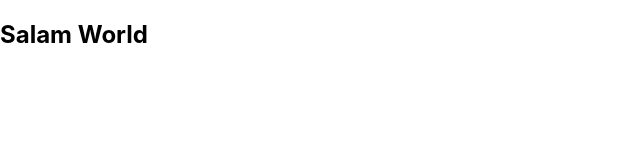
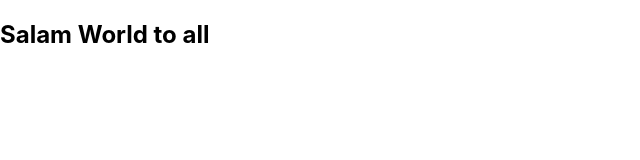
Before and after one commit to SaniaKhan159/myappfirst, a React (Create React App) app: page / in a window 1280 px wide. Shown: the top 160 px of the page, without its empty margins (0-640 px from the left). Built offline with nearby package versions, Linux system fonts and the light colour scheme.

Commit message:
updated message

```diff
--- a/src/App.js
+++ b/src/App.js
@@ -4,7 +4,7 @@ import './App.css';
 function App() {
   return (
     <div>
-        <h2>Salam World</h2>
+        <h2>Salam World to all</h2>
     </div>
   );
 }
```
